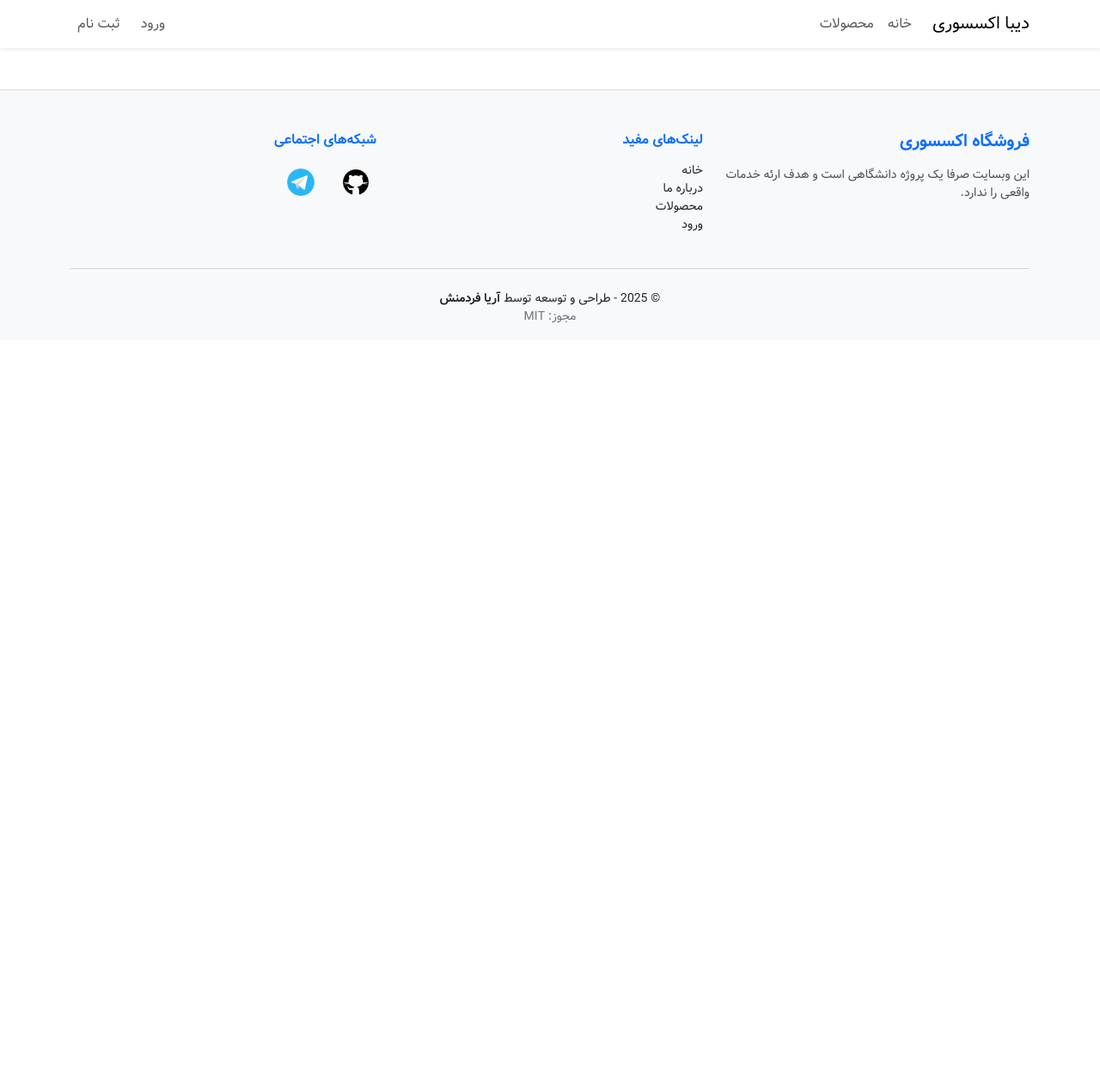
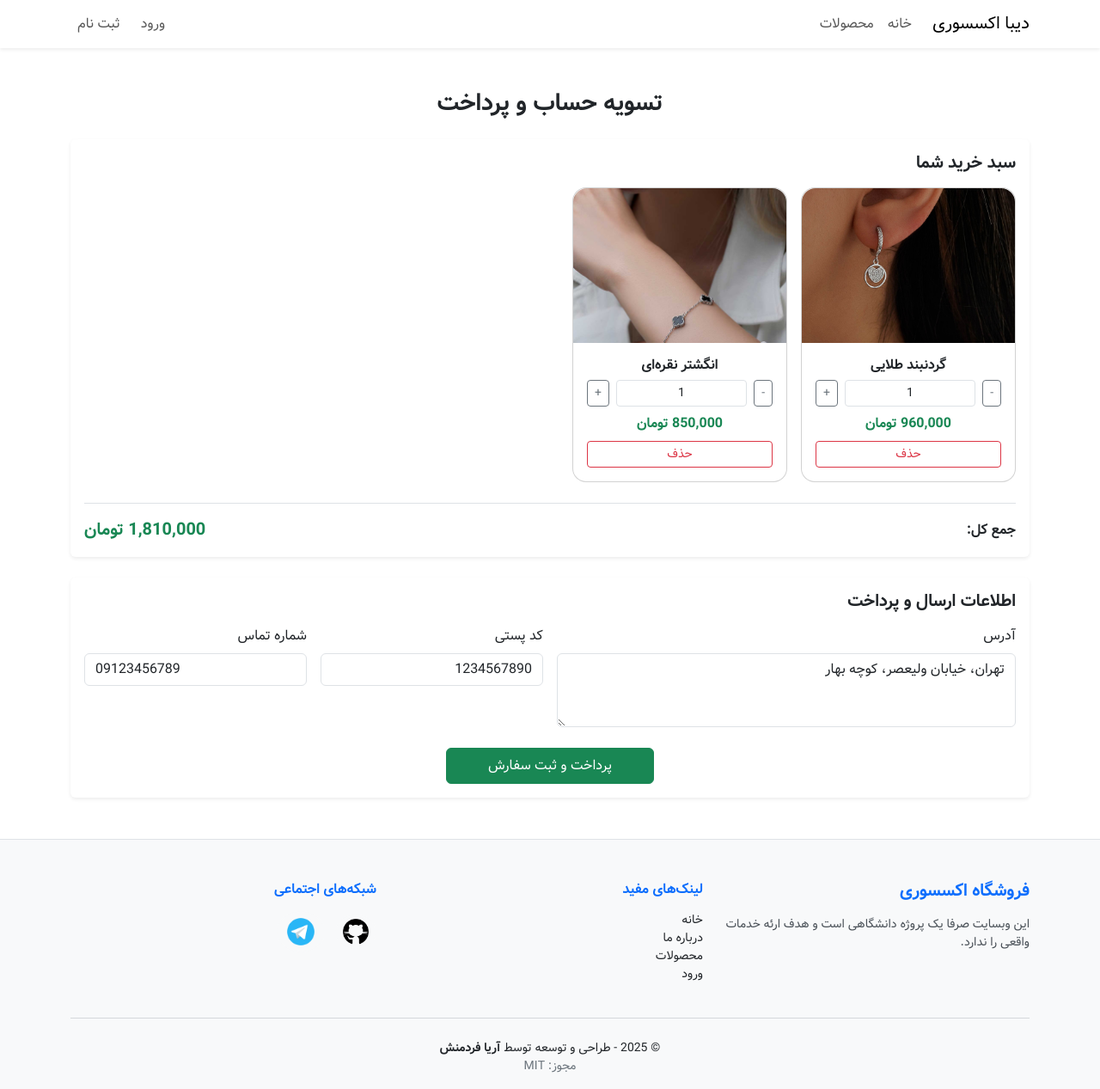
Before and after one commit to AryaFardmanesh/Dibassories, a PHP site: page /checkout/index.php in a window 1280 px wide. Shown: the whole page at 86% size. Before the commit the page ends 376 px from the top, so only its background shows below. Run offline with PHP 8.4, Linux system fonts and the light colour scheme.

Commit message:
Add: page ui for checkout.

```diff
--- a/checkout/index.php
+++ b/checkout/index.php
@@ -37,6 +37,105 @@
 <body>
 	<?php include __DIR__ . "/../assets/components/navbar.php"; ?>
 
+	<div class="container my-5">
+		<!-- عنوان صفحه -->
+		<h3 class="fw-bold mb-4 text-center">تسویه حساب و پرداخت</h3>
+		<!-- بخش سبد خرید -->
+		<div class="card border-0 shadow-sm mb-4">
+			<div class="card-body">
+				<div class="d-flex justify-content-between align-items-center mb-3">
+					<h5 class="fw-bold mb-0">سبد خرید شما</h5>
+				</div>
+				<div class="d-flex flex-nowrap overflow-auto pb-2">
+
+					<div class="card product-card me-3" style="min-width: 250px;">
+						<img src="<?= ASSETS_DIR ?>/img/products/1.jpg" class="card-img-top" alt="محصول">
+						<div class="card-body text-center">
+							<h6 class="fw-bold mb-2">گردنبند طلایی</h6>
+							<div class="d-flex justify-content-center align-items-center mb-2">
+								<button class="btn btn-sm btn-outline-secondary minus-btn">-</button>
+								<span class="form-control form-control-sm mx-2 text-center">1</span>
+								<button class="btn btn-sm btn-outline-secondary plus-btn">+</button>
+							</div>
+							<div class="fw-bold text-success mb-2">960,000 تومان</div>
+							<button class="btn btn-sm btn-outline-danger w-100">حذف</button>
+						</div>
+					</div>
+
+					<div class="card product-card me-3" style="min-width: 250px;">
+						<img src="<?= ASSETS_DIR ?>/img/products/2.jpg" class="card-img-top" alt="محصول">
+						<div class="card-body text-center">
+							<h6 class="fw-bold mb-2">انگشتر نقره‌ای</h6>
+							<div class="d-flex justify-content-center align-items-center mb-2">
+								<button class="btn btn-sm btn-outline-secondary minus-btn">-</button>
+								<span class="form-control form-control-sm mx-2 text-center">1</span>
+								<button class="btn btn-sm btn-outline-secondary plus-btn">+</button>
+							</div>
+							<div class="fw-bold text-success mb-2">850,000 تومان</div>
+							<button class="btn btn-sm btn-outline-danger w-100">حذف</button>
+						</div>
+					</div>
+
+				</div>
+
+				<div class="border-top pt-3 mt-3 d-flex justify-content-between align-items-center">
+					<span class="fw-bold">جمع کل:</span>
+					<span class="fw-bold text-success fs-5">1,810,000 تومان</span>
+				</div>
+			</div>
+		</div>
+
+		<div class="card border-0 shadow-sm">
+			<div class="card-body">
+				<h5 class="fw-bold mb-3">اطلاعات ارسال و پرداخت</h5>
+				<form class="needs-validation" novalidate>
+					<div class="row g-3">
+						<div class="col-md-6">
+							<label for="address" class="form-label">آدرس</label>
+							<textarea
+								class="form-control"
+								id="address"
+								name="address"
+								rows="3"
+								autocomplete="off"
+								required
+							>تهران، خیابان ولیعصر، کوچه بهار</textarea>
+						</div>
+						<div class="col-md-3">
+							<label for="zipcode" class="form-label">کد پستی</label>
+							<input
+								type="text"
+								class="form-control"
+								id="zipcode"
+								name="zipcode"
+								value="1234567890"
+								autocomplete="off"
+								pattern="[0-9]{10}"
+								required
+							>
+						</div>
+						<div class="col-md-3">
+							<label for="phone" class="form-label">شماره تماس</label>
+							<input
+								type="tel"
+								class="form-control"
+								id="phone"
+								name="phone"
+								value="09123456789"
+								autocomplete="off"
+								pattern="^(\+98|0)?9\d{9}$"
+								required
+							>
+						</div>
+						<div class="col-12 text-center mt-4">
+							<button type="submit" class="btn btn-success px-5 py-2 fs-6">پرداخت و ثبت سفارش</button>
+						</div>
+					</div>
+				</form>
+			</div>
+		</div>
+	</div>
+
 	<!-- Validating forms -->
 	<script>
 		( function () {
```
